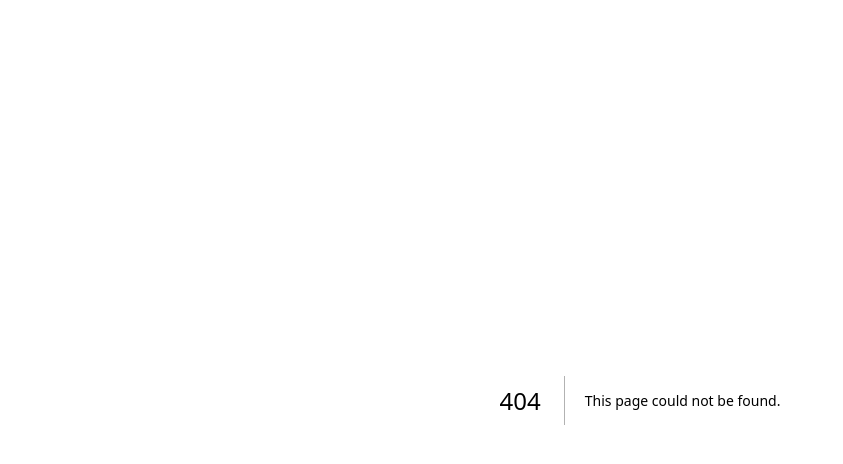
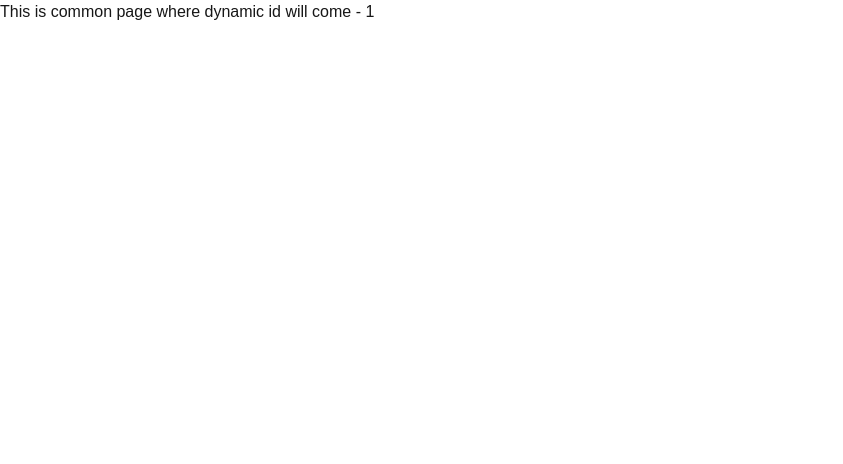
Before and after one commit to sarva1210/Next-js, a Next.js app: page /mainlayout/home/1 in a window 1280 px wide. Before the commit this address had no page. Shown: the top 464 px of the page, without its empty margins (0-843 px from the left). Built offline with nearby package versions, Linux system fonts and the light colour scheme.

Commit message:
next js learning

```diff
--- /dev/null
+++ b/src/app/mainlayout/home/[id]/page.js
@@ -0,0 +1,13 @@
+import React from "react";
+
+const page = async ({ params }) => {
+  let { id } = await params;
+
+  return (
+    <div>
+      <h1>This is common page where dynamic id will come - {id}</h1>
+    </div>
+  );
+};
+
+export default page;
```
